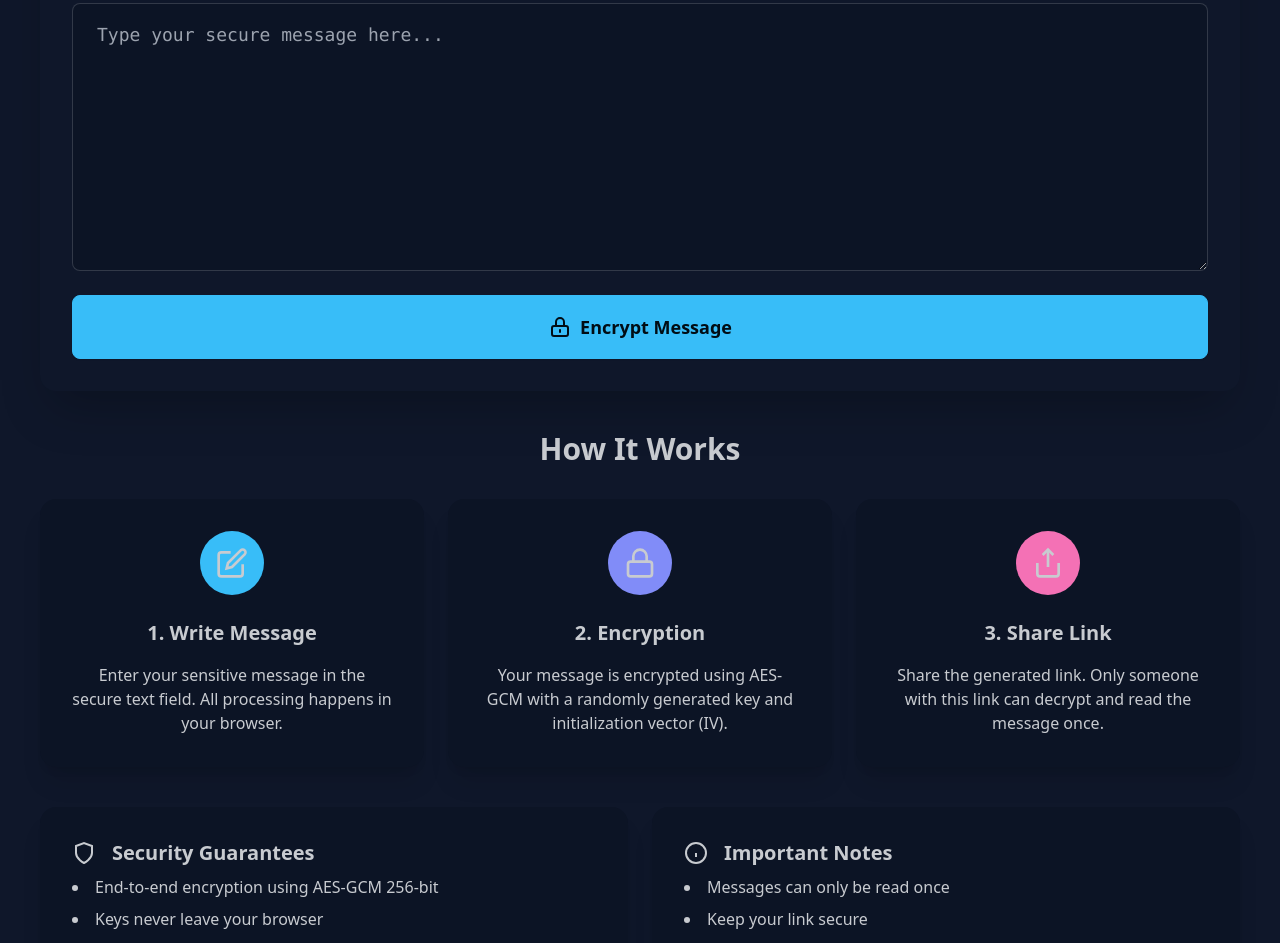
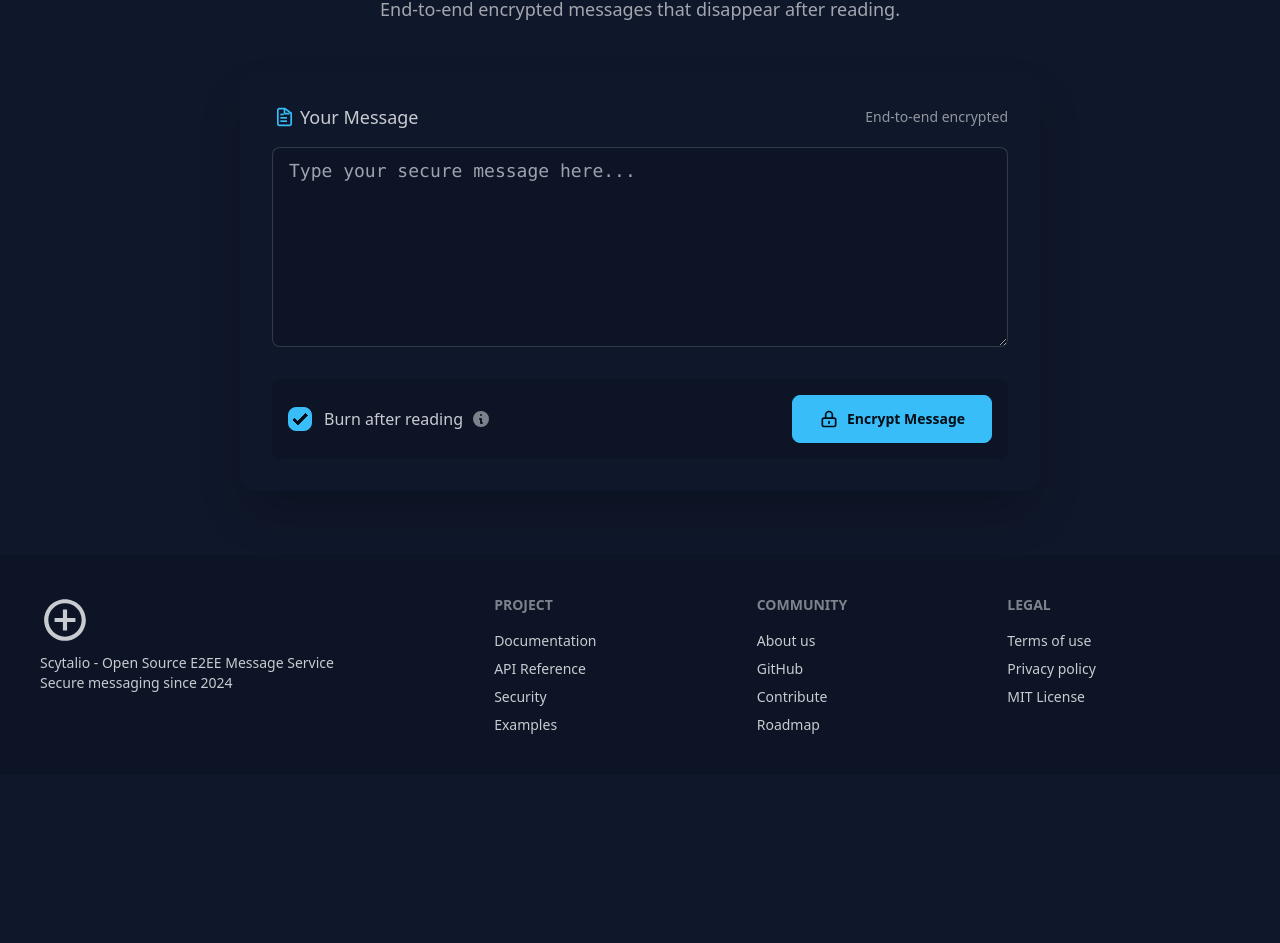
Before and after one commit to gaetangr/scytalio, a Vue app in the folder frontend/: page /encrypt in a window 1280 px wide. Shown: the part 205-1148 px from the top of the page. After the commit the page ends 980 px from the top, so only its background shows below. Built offline with nearby package versions, Linux system fonts and the light colour scheme.

Commit message:
Refactor DecryptMessage component layout, enhance user experience, and implement message deletion functionality

```diff
--- a/frontend/src/components/EncryptPage.vue
+++ b/frontend/src/components/EncryptPage.vue
@@ -1,92 +1,145 @@
 <template>
-  <div class="container mx-auto p-6">
+  <div class="container mx-auto p-4 md:p-8 lg:p-12 max-w-4xl">
+    <!-- Hero Section -->
+    <div class="text-center mb-12">
+      <h1 class="text-4xl md:text-5xl font-bold mb-4 text-primary">Secure Message Sharing</h1>
+      <p class="text-lg text-base-content/80">End-to-end encrypted messages that disappear after reading.</p>
+    </div>
 
-
-    <!-- Main Form Section - Highlighted -->
-    <div class="mb-10">
+    <!-- Main Form Section -->
     <div class="card bg-base-100 shadow-2xl">
-      <div class="card-body p-8">
-        <h2 class="card-title text-2xl mb-6 flex items-center gap-2">
-          <svg xmlns="http://www.w3.org/2000/svg" class="w-8 h-8 text-primary" viewBox="0 0 24 24" fill="none" stroke="currentColor" stroke-width="2">
-            <path d="M12 2C6.48 2 2 6.48 2 12s4.48 10 10 10 10-4.48 10-10S17.52 2 12 2zm0 13l-4-4h8l-4 4z"/>
+      <div class="card-body p-6 md:p-8">
+        <!-- Message Input -->
+        <div class="space-y-8">
+          <div class="form-control">
+            <div class="flex items-center justify-between mb-4">
+              <label class="text-lg font-medium flex items-center gap-2">
+                <svg xmlns="http://www.w3.org/2000/svg" class="w-5 h-5 text-primary" viewBox="0 0 24 24" fill="none" stroke="currentColor" stroke-width="2">
+                  <path d="M15.5 2H8.6c-.4 0-.8.2-1.1.5-.3.3-.5.7-.5 1.1v16.8c0 .4.2.8.5 1.1.3.3.7.5 1.1.5h12.8c.4 0 .8-.2 1.1-.5.3-.3.5-.7.5-1.1V7.5L15.5 2z"/>
+                  <path d="M15 2v6h6"/>
+                  <path d="M10 13h8"/>
+                  <path d="M10 17h8"/>
+                  <path d="M10 9h4"/>
                 </svg>
-          Create Encrypted Message
-        </h2>
-
-        <div class="space-y-6">
-          <div class="form-control">
+                Your Message
+              </label>
+              <span class="text-sm opacity-70">End-to-end encrypted</span>
+            </div>
             <textarea
               v-model="message"
-              rows="8"
-              class="textarea textarea-bordered textarea-lg font-mono text-lg leading-relaxed w-full bg-base-200 focus:border-primary transition-colors duration-200"
+              rows="6"
+              class="textarea textarea-bordered font-mono text-lg leading-relaxed w-full bg-base-200 focus:border-primary transition-all duration-200 resize-y min-h-[200px]"
+              :class="{'textarea-error': errorMessage}"
               placeholder="Type your secure message here..."
             ></textarea>
           </div>
 
-          <div v-if="errorMessage"
-               class="alert alert-error shadow-lg">
-            <svg xmlns="http://www.w3.org/2000/svg" class="stroke-current flex-shrink-0 h-6 w-6" fill="none" viewBox="0 0 24 24"><path stroke-linecap="round" stroke-linejoin="round" stroke-width="2" d="M10 14l2-2m0 0l2-2m-2 2l-2-2m2 2l2 2m7-2a9 9 0 11-18 0 9 9 0 0118 0z" /></svg>
-            <span>{{ errorMessage }}</span>
+          <!-- Options -->
+          <div class="flex flex-col sm:flex-row gap-4 items-start sm:items-center justify-between bg-base-200 p-4 rounded-lg">
+            <div class="flex items-center gap-3">
+              <input
+                type="checkbox"
+                v-model="burnAfterReading"
+                class="checkbox checkbox-primary"
+              />
+              <div class="flex items-center gap-2">
+                <span class="font-medium">Burn after reading</span>
+                <div class="tooltip" data-tip="Message will be automatically deleted after being read once">
+                  <svg xmlns="http://www.w3.org/2000/svg" class="h-5 w-5 text-base-content/60" viewBox="0 0 20 20" fill="currentColor">
+                    <path fill-rule="evenodd" d="M18 10a8 8 0 11-16 0 8 8 0 0116 0zm-7-4a1 1 0 11-2 0 1 1 0 012 0zM9 9a1 1 0 000 2v3a1 1 0 001 1h1a1 1 0 100-2v-3a1 1 0 00-1-1H9z" clip-rule="evenodd" />
+                  </svg>
                 </div>
-
+              </div>
+            </div>
             <button
               @click="encryptMessage"
-            class="btn btn-primary btn-lg w-full text-lg gap-2 hover:shadow-lg transition-shadow duration-200">
-            <svg xmlns="http://www.w3.org/2000/svg" class="h-6 w-6" fill="none" viewBox="0 0 24 24" stroke="currentColor">
+              class="btn btn-primary w-full sm:w-auto gap-2 min-w-[200px]">
+              <svg xmlns="http://www.w3.org/2000/svg" class="h-5 w-5" fill="none" viewBox="0 0 24 24" stroke="currentColor">
                 <path stroke-linecap="round" stroke-linejoin="round" stroke-width="2" d="M12 15v2m-6 4h12a2 2 0 002-2v-6a2 2 0 00-2-2H6a2 2 0 00-2 2v6a2 2 0 002 2zm10-10V7a4 4 0 00-8 0v4h8z" />
               </svg>
               Encrypt Message
             </button>
           </div>
 
-        <!-- Encrypted Message Result -->
-        <div v-if="encryptedMessage" class="mt-8 space-y-6">
-          <div class="alert alert-success shadow-lg mb-4">
-            <svg xmlns="http://www.w3.org/2000/svg" class="stroke-current flex-shrink-0 h-6 w-6" fill="none" viewBox="0 0 24 24"><path stroke-linecap="round" stroke-linejoin="round" stroke-width="2" d="M9 12l2 2 4-4m6 2a9 9 0 11-18 0 9 9 0 0118 0z" /></svg>
-            <span>Message encrypted successfully!</span>
+          <!-- Error Message -->
+          <div v-if="errorMessage"
+               class="alert alert-error shadow-lg animate-fadeIn">
+            <svg xmlns="http://www.w3.org/2000/svg" class="stroke-current flex-shrink-0 h-6 w-6" fill="none" viewBox="0 0 24 24">
+              <path stroke-linecap="round" stroke-linejoin="round" stroke-width="2" d="M10 14l2-2m0 0l2-2m-2 2l-2-2m2 2l2 2m7-2a9 9 0 11-18 0 9 9 0 0118 0z" />
+            </svg>
+            <span>{{ errorMessage }}</span>
+          </div>
         </div>
 
-          <div class="bg-base-200 p-6 rounded-xl">
-            <h3 class="text-xl font-semibold mb-3 flex items-center gap-2">
+        <!-- Encrypted Result -->
+        <div v-if="encryptedMessage"
+             class="mt-8 space-y-6 animate-fadeIn">
+          <div class="alert alert-success shadow-lg">
+            <svg xmlns="http://www.w3.org/2000/svg" class="stroke-current flex-shrink-0 h-6 w-6" fill="none" viewBox="0 0 24 24">
+              <path stroke-linecap="round" stroke-linejoin="round" stroke-width="2" d="M9 12l2 2 4-4m6 2a9 9 0 11-18 0 9 9 0 0118 0z" />
+            </svg>
+            <div>
+              <h3 class="font-bold">Success!</h3>
+              <div class="text-sm">Your message has been encrypted and is ready to share.</div>
+            </div>
+          </div>
+
+          <div class="bg-base-200 p-6 rounded-xl space-y-4">
+            <h3 class="text-xl font-semibold flex items-center gap-2">
               <svg xmlns="http://www.w3.org/2000/svg" class="h-6 w-6 text-primary" fill="none" viewBox="0 0 24 24" stroke="currentColor">
                 <path stroke-linecap="round" stroke-linejoin="round" stroke-width="2" d="M8 16H6a2 2 0 01-2-2V6a2 2 0 012-2h8a2 2 0 012 2v2m-6 12h8a2 2 0 002-2v-8a2 2 0 00-2-2h-8a2 2 0 00-2 2v8a2 2 0 002 2z" />
               </svg>
               Share this secure link
             </h3>
-            <div class="flex gap-2">
+            <div class="join w-full">
               <input
                 type="text"
                 v-model="encryptedLink"
-                class="input input-bordered input-lg flex-1 font-mono text-sm bg-base-100"
-                readonly>
+                class="join-item input input-bordered flex-1 font-mono text-sm bg-base-100"
+                readonly
+              >
               <button
                 @click="copyToClipboard(encryptedLink)"
-                class="btn btn-secondary btn-lg">
-                <svg xmlns="http://www.w3.org/2000/svg" class="h-6 w-6" fill="none" viewBox="0 0 24 24" stroke="currentColor">
+                class="join-item btn btn-primary gap-2">
+                <svg xmlns="http://www.w3.org/2000/svg" class="h-5 w-5" fill="none" viewBox="0 0 24 24" stroke="currentColor">
                   <path stroke-linecap="round" stroke-linejoin="round" stroke-width="2" d="M8 5H6a2 2 0 00-2 2v12a2 2 0 002 2h10a2 2 0 002-2v-1M8 5a2 2 0 002 2h2a2 2 0 002-2M8 5a2 2 0 012-2h2a2 2 0 012 2m0 0h2a2 2 0 012 2v3m2 4H10m0 0l3-3m-3 3l3 3" />
                 </svg>
-                Copy
+                Copy Link
               </button>
             </div>
           </div>
 
-          <div class="collapse collapse-plus border border-base-300 bg-base-200 rounded-box">
+          <!-- Technical Details -->
+          <div class="collapse collapse-plus border border-base-300 bg-base-200/50 rounded-xl hover:bg-base-200 transition-colors duration-200">
             <input type="checkbox" class="peer" />
             <div class="collapse-title text-lg font-medium flex items-center gap-2">
-              <svg xmlns="http://www.w3.org/2000/svg" class="h-6 w-6" fill="none" viewBox="0 0 24 24" stroke="currentColor">
+              <svg xmlns="http://www.w3.org/2000/svg" class="h-5 w-5" fill="none" viewBox="0 0 24 24" stroke="currentColor">
                 <path stroke-linecap="round" stroke-linejoin="round" stroke-width="2" d="M13 16h-1v-4h-1m1-4h.01M21 12a9 9 0 11-18 0 9 9 0 0118 0z" />
               </svg>
               Technical Details
             </div>
             <div class="collapse-content prose">
-              <div class="space-y-3 mt-4">
-                <p><strong>Key (Base64):</strong> <code class="break-all">{{ generatedKey }}</code></p>
-                <p><strong>IV (Base64):</strong> <code class="break-all">{{ iv }}</code></p>
-                <p><strong>Encrypted Message (Base64):</strong> <code class="break-all">{{ encryptedMessage }}</code></p>
+              <div class="space-y-4 mt-4">
+                <div class="bg-base-100 p-4 rounded-lg">
+                  <p class="font-semibold text-sm mb-1">Key (Base64)</p>
+                  <code class="break-all text-xs">{{ generatedKey }}</code>
+                </div>
+                <div class="bg-base-100 p-4 rounded-lg">
+                  <p class="font-semibold text-sm mb-1">IV (Base64)</p>
+                  <code class="break-all text-xs">{{ iv }}</code>
+                </div>
+                <div class="bg-base-100 p-4 rounded-lg">
+                  <p class="font-semibold text-sm mb-1">Encrypted Message (Base64)</p>
+                  <code class="break-all text-xs">{{ encryptedMessage }}</code>
+                </div>
 
-                <div class="alert alert-info mt-4">
-                  <svg xmlns="http://www.w3.org/2000/svg" fill="none" viewBox="0 0 24 24" class="stroke-current flex-shrink-0 w-6 h-6"><path stroke-linecap="round" stroke-linejoin="round" stroke-width="2" d="M13 16h-1v-4h-1m1-4h.01M21 12a9 9 0 11-18 0 9 9 0 0118 0z"></path></svg>
-                  <span>The encryption key is never sent to the server for maximum security.</span>
+                <div class="alert alert-info mt-6 shadow-lg">
+                  <svg xmlns="http://www.w3.org/2000/svg" fill="none" viewBox="0 0 24 24" class="stroke-current flex-shrink-0 w-6 h-6">
+                    <path stroke-linecap="round" stroke-linejoin="round" stroke-width="2" d="M13 16h-1v-4h-1m1-4h.01M21 12a9 9 0 11-18 0 9 9 0 0118 0z"></path>
+                  </svg>
+                  <div>
+                    <h3 class="font-bold">Zero Knowledge Encryption</h3>
+                    <div class="text-sm">The encryption key never leaves your browser for maximum security.</div>
                   </div>
                 </div>
               </div>
@@ -95,102 +148,14 @@
         </div>
       </div>
     </div>
-
-    <!-- How It Works Section -->
-    <div class="mb-10">
-      <h2 class="text-3xl font-bold text-center mb-8">How It Works</h2>
-      <div class="grid grid-cols-1 md:grid-cols-3 gap-6">
-        <div class="card bg-base-200 shadow-xl">
-          <div class="card-body items-center text-center">
-            <div class="w-16 h-16 bg-primary rounded-full flex items-center justify-center mb-4">
-              <svg xmlns="http://www.w3.org/2000/svg" class="w-8 h-8" viewBox="0 0 24 24" fill="none" stroke="currentColor" stroke-width="2">
-                <path d="M11 4H4a2 2 0 0 0-2 2v14a2 2 0 0 0 2 2h14a2 2 0 0 0 2-2v-7"/>
-                <path d="M18.5 2.5a2.121 2.121 0 0 1 3 3L12 15l-4 1 1-4 9.5-9.5z"/>
-              </svg>
   </div>
-            <h3 class="card-title mb-2">1. Write Message</h3>
-            <p>Enter your sensitive message in the secure text field. All processing happens in your browser.</p>
-          </div>
-        </div>
-
-        <div class="card bg-base-200 shadow-xl">
-          <div class="card-body items-center text-center">
-            <div class="w-16 h-16 bg-secondary rounded-full flex items-center justify-center mb-4">
-              <svg xmlns="http://www.w3.org/2000/svg" class="w-8 h-8" viewBox="0 0 24 24" fill="none" stroke="currentColor" stroke-width="2">
-                <rect x="3" y="11" width="18" height="11" rx="2" ry="2"/>
-                <path d="M7 11V7a5 5 0 0 1 10 0v4"/>
-              </svg>
-            </div>
-            <h3 class="card-title mb-2">2. Encryption</h3>
-            <p>Your message is encrypted using AES-GCM with a randomly generated key and initialization vector (IV).</p>
-          </div>
-        </div>
-
-        <div class="card bg-base-200 shadow-xl">
-          <div class="card-body items-center text-center">
-            <div class="w-16 h-16 bg-accent rounded-full flex items-center justify-center mb-4">
-              <svg xmlns="http://www.w3.org/2000/svg" class="w-8 h-8" viewBox="0 0 24 24" fill="none" stroke="currentColor" stroke-width="2">
-                <path d="M4 12v8a2 2 0 0 0 2 2h12a2 2 0 0 0 2-2v-8"/>
-                <polyline points="16 6 12 2 8 6"/>
-                <line x1="12" y1="2" x2="12" y2="15"/>
-              </svg>
-            </div>
-            <h3 class="card-title mb-2">3. Share Link</h3>
-            <p>Share the generated link. Only someone with this link can decrypt and read the message once.</p>
-          </div>
-        </div>
-      </div>
-    </div>
-
-    <!-- Security Features -->
-    <div class="grid grid-cols-1 md:grid-cols-2 gap-6 mb-10">
-      <div class="card bg-base-200 shadow-xl">
-        <div class="card-body">
-          <h3 class="card-title">
-            <svg xmlns="http://www.w3.org/2000/svg" class="w-6 h-6 mr-2" viewBox="0 0 24 24" fill="none" stroke="currentColor" stroke-width="2">
-              <path d="M12 22s8-4 8-10V5l-8-3-8 3v7c0 6 8 10 8 10z"/>
-            </svg>
-            Security Guarantees
-          </h3>
-          <ul class="list-disc list-inside space-y-2">
-            <li>End-to-end encryption using AES-GCM 256-bit</li>
-            <li>Keys never leave your browser</li>
-            <li>Messages are deleted after reading</li>
-            <li>No data retention</li>
-          </ul>
-        </div>
-      </div>
-
-      <div class="card bg-base-200 shadow-xl">
-        <div class="card-body">
-          <h3 class="card-title">
-            <svg xmlns="http://www.w3.org/2000/svg" class="w-6 h-6 mr-2" viewBox="0 0 24 24" fill="none" stroke="currentColor" stroke-width="2">
-              <circle cx="12" cy="12" r="10"/>
-              <line x1="12" y1="16" x2="12" y2="12"/>
-              <line x1="12" y1="8" x2="12.01" y2="8"/>
-            </svg>
-            Important Notes
-          </h3>
-          <ul class="list-disc list-inside space-y-2">
-            <li>Messages can only be read once</li>
-            <li>Keep your link secure</li>
-            <li>Links expire after reading</li>
-            <li>No message recovery possible</li>
-          </ul>
-        </div>
-      </div>
-    </div>
-
-
-    </div>
-
 </template>
-
 <script>
 export default {
   data() {
     return {
       message: '',
+      burnAfterReading: true,
       generatedKey: null,
       iv: null,
       encryptedMessage: null,
@@ -198,7 +163,7 @@
       decryptedMessage: null,
       errorMessage: null,
       showCopyAlert: false,
-    };
+    }
   },
   methods: {
     toBase64UrlSafe(base64String) {
@@ -249,7 +214,6 @@
 
         this.encryptedMessage = this.toBase64UrlSafe(btoa(String.fromCharCode(...new Uint8Array(encrypted))));
 
-// Send encrypted message and IV to the server
         const response = await fetch(`${import.meta.env.VITE_API_BASE_URL}/encrypt`, {
           method: 'POST',
           headers: {
@@ -258,6 +222,7 @@
           body: JSON.stringify({
             message: this.encryptedMessage,
             iv: this.iv,
+            burn_after_reading: this.burnAfterReading
           }),
         });
 
@@ -278,39 +243,23 @@
         const messageId = result.id;
 
         this.encryptedLink = `${window.location.origin}/decrypt/${messageId}?key=${this.generatedKey}`;
-
-this.decryptMessage(key, ivBytes, encrypted);
-
       } catch (error) {
         console.error("Error during encryption:", error);
         this.errorMessage = error.message || "An error occurred during encryption.";
-}},
-
-    async decryptMessage(key, ivBytes, encryptedBytes) {
-      try {
-        const decrypted = await window.crypto.subtle.decrypt(
-          { name: "AES-GCM", iv: ivBytes },
-          key,
-          encryptedBytes
-        );
-
-        const dec = new TextDecoder();
-        this.decryptedMessage = dec.decode(decrypted);
-      } catch (error) {
-        console.error("Error during decryption:", error);
-        this.errorMessage = "An error occurred during decryption.";
       }
     },
-    copyToClipboard(text) {
-      navigator.clipboard.writeText(text).then(() => {
+
+    async copyToClipboard(text) {
+      try {
+        await navigator.clipboard.writeText(text);
         this.showCopyAlert = true;
         setTimeout(() => {
           this.showCopyAlert = false;
         }, 3000);
-      }).catch(err => {
+      } catch (err) {
         console.error("Failed to copy: ", err);
-      });
+      }
     },
   },
-};
+}
 </script>
```
Also changed, not shown: frontend/src/components/DecryptMessage.vue (+78 -20 lines), 2 other files (tests, documents, lock files or other folders). Lines whose indentation alone changed are shown as unchanged.
